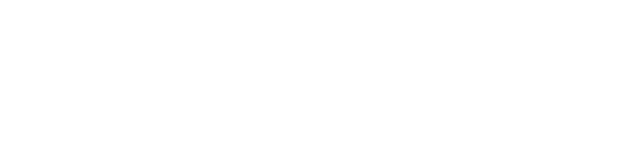
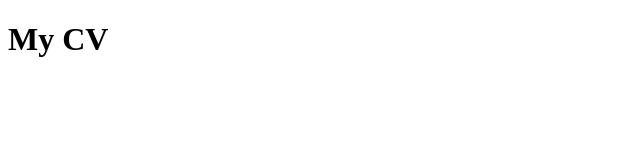
Before and after one commit to VZvonarenko/rsschool-cv, a plain HTML site: page index.html in a window 1280 px wide. Shown: the whole page, without its empty margins (0-640 px from the left). Drawn offline with Linux system fonts and the light colour scheme.

Commit message:
feat: add test text in html

```diff
--- a/index.html
+++ b/index.html
@@ -7,6 +7,6 @@
     <title>My CV</title>
 </head>
 <body>
-
+    <h1>My CV</h1>
 </body>
 </html>
```
